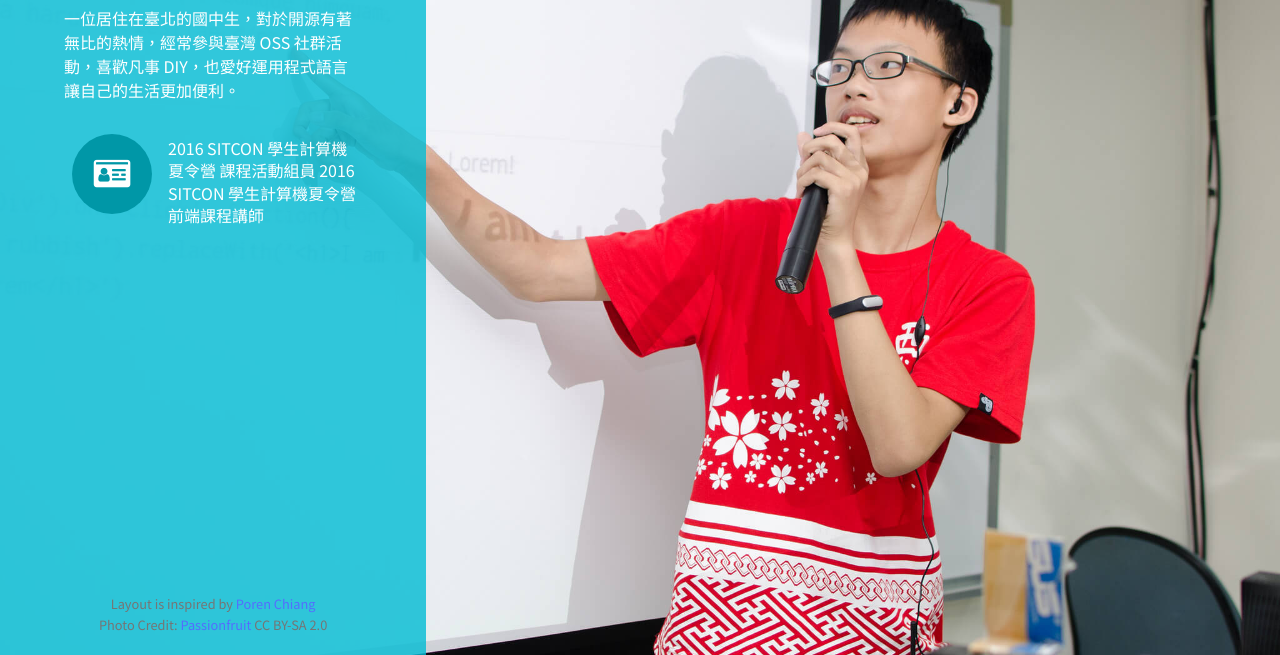
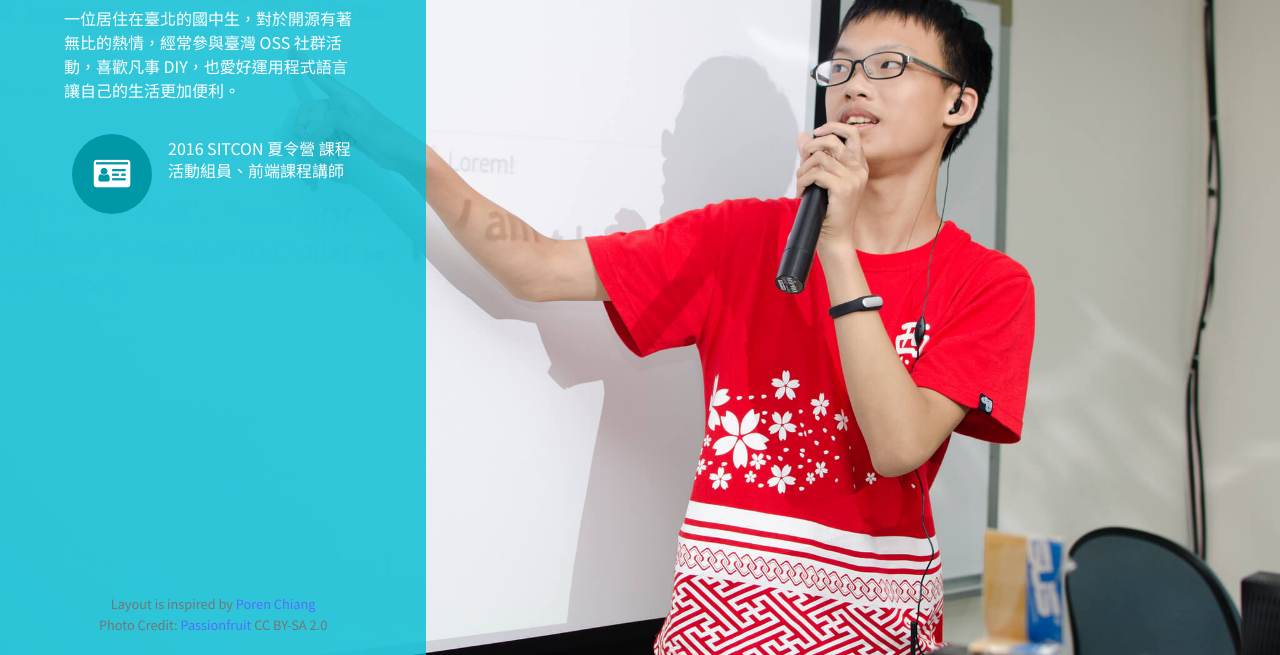
Before and after one commit to bobby1030/about, a plain HTML site: page index.html in a window 1280 px wide. Shown: the part 145-800 px from the top of the page. Drawn offline with Linux system fonts and the light colour scheme.

Commit message:
Change content

```diff
--- a/index.html
+++ b/index.html
@@ -27,8 +27,7 @@
 							<i class="fa fa-id-card" aria-hidden="true"></i>
 						</div>
 						<div class="description">
-							<span class="text">2016 SITCON 學生計算機夏令營 課程活動組員</span>
-							<span class="text">2016 SITCON 學生計算機夏令營 前端課程講師</span>
+							<span class="text">2016 SITCON 夏令營 課程活動組員、前端課程講師</span>
 						</div>
 					</li>
 				</ul>
```
